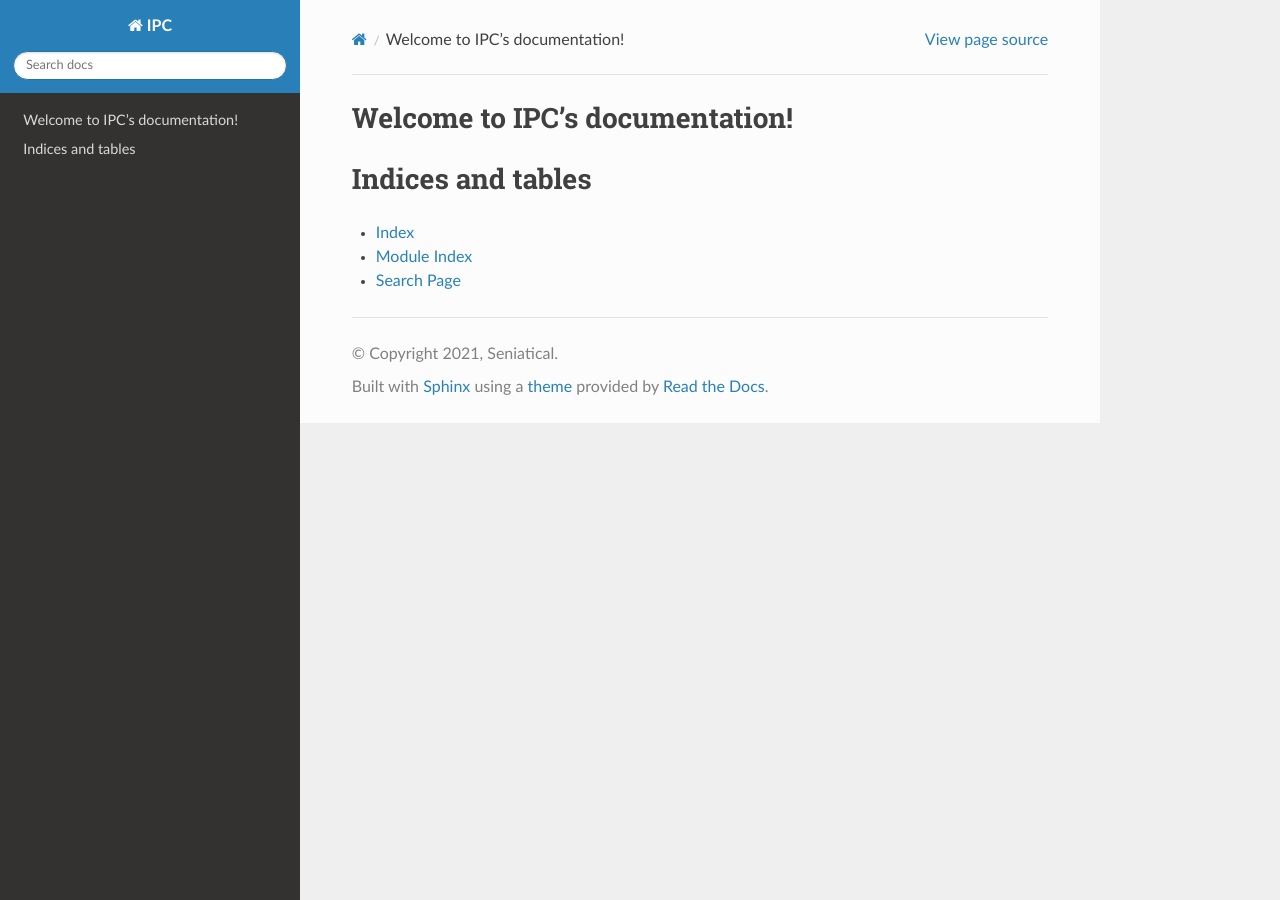
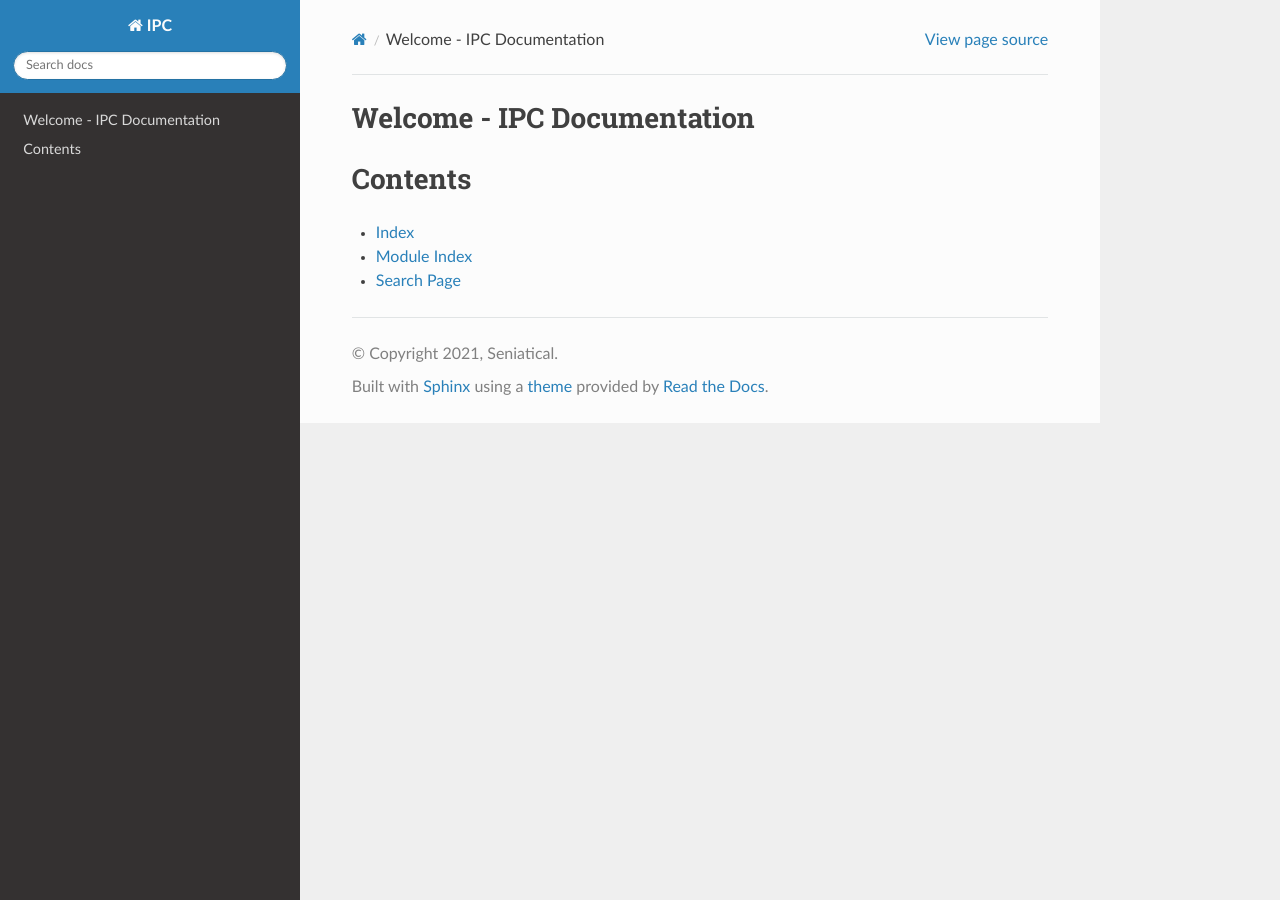
Before and after one commit to Seniatical/IPC, a Sphinx documentation site: the page built from docs/source/index.rst, in a window 1280 px wide. Built offline with Sphinx 7.4.7 and the Read the Docs theme 2.0.0, drawn with Linux system fonts in a browser that asks for light colours.

Commit message:
Update index.rst

```diff
--- a/docs/source/index.rst
+++ b/docs/source/index.rst
@@ -3,7 +3,7 @@
    You can adapt this file completely to your liking, but it should at least
    contain the root `toctree` directive.
 
-Welcome to IPC's documentation!
+Welcome - IPC Documentation
 ===============================
 
 .. toctree::
@@ -12,7 +12,7 @@ Welcome to IPC's documentation!
 
 
 
-Indices and tables
+Contents
 ==================
 
 * :ref:`genindex`
```
